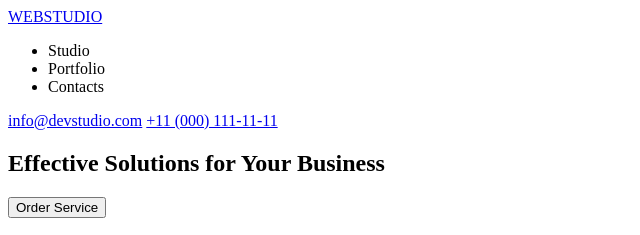
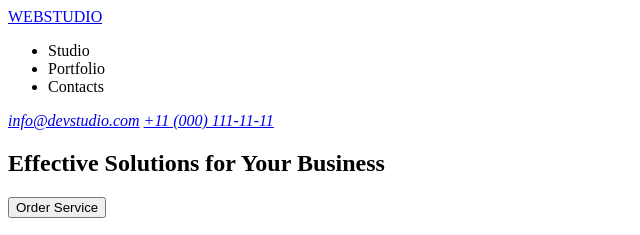
Before and after one commit to olenarokalo/goit-markup-hw-01, a plain HTML site: page index.html in a window 1280 px wide. Shown: the top 235 px of the page, 0-640 px from the left. Drawn offline with Linux system fonts and the light colour scheme.

Commit message:
Update index.html

```diff
--- a/index.html
+++ b/index.html
@@ -2,8 +2,7 @@
 <html lang="en">
   <head>
     <meta charset="UTF-8" />
-    <meta name="viewport" content="width=device-width, initial-scale=1.0" />
-    <title>Document</title>
+    <title>Webstudio main page</title>
   </head>
   <body>
     <header>
@@ -15,8 +14,10 @@
           <li><a href=""></a>Contacts</li>
         </ul>
       </nav>
-      <a href="mailto:info@devstudio.com">info@devstudio.com</a>
-      <a href="tel:+110001111111">+11 (000) 111-11-11</a>
+      <address>
+        <a href="mailto:info@devstudio.com">info@devstudio.com</a>
+        <a href="tel:+110001111111">+11 (000) 111-11-11</a>
+      </address>
     </header>
 
     <main>
```
